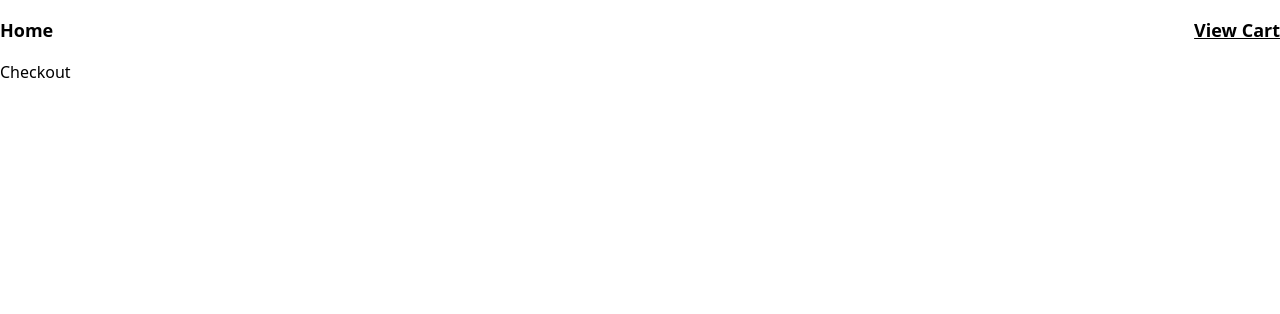
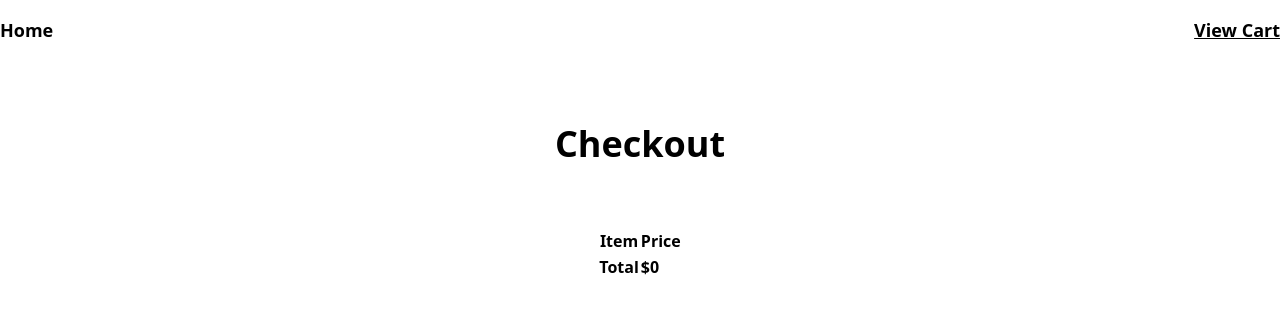
Before and after one commit to livelifedev/ecomm, a React (Create React App) app: page /checkout in a window 1280 px wide. Shown: the top 314 px of the page. Built offline with nearby package versions, Linux system fonts and the light colour scheme.

Commit message:
Add checkout page logic

```diff
--- a/src/components/Nav.tsx
+++ b/src/components/Nav.tsx
@@ -1,18 +1,11 @@
 import { useState } from 'react';
 import { Link } from 'react-router-dom';
 import { ItemType } from '../types';
+import { getCartItems } from '../utils';
 
 const Nav = () => {
   const [showCart, setShowCart] = useState(false);
   const [items, setItems] = useState([] as ItemType[]);
-
-  function getCartItems() {
-    const cart = localStorage.getItem('cart');
-
-    if (cart) {
-      setItems(JSON.parse(cart));
-    }
-  }
 
   return (
     <>
@@ -23,7 +16,7 @@ const Nav = () => {
         <button
           className="text-lg font-bold underline py-4"
           onClick={() => {
-            getCartItems();
+            setItems(getCartItems());
             setShowCart(!showCart);
           }}
         >
--- /dev/null
+++ b/src/utils/index.ts
@@ -0,0 +1,9 @@
+export function getCartItems(): [] {
+  const cart = localStorage.getItem('cart');
+
+  if (cart) {
+    return JSON.parse(cart);
+  }
+
+  return [];
+}
--- a/src/views/Checkout.tsx
+++ b/src/views/Checkout.tsx
@@ -1,7 +1,42 @@
+import { ItemType } from '../types';
+import { getCartItems } from '../utils';
+
 const Checkout = () => {
+  const items = getCartItems() as ItemType[];
+
+  function calculateTotal(cart: ItemType[]): number {
+    return cart.reduce((prev, curr) => {
+      return prev + curr.price;
+    }, 0);
+  }
+
   return (
     <div className="checkout">
-      <h1>Checkout</h1>
+      <h1 className="font-bold text-4xl text-center my-16">Checkout</h1>
+      <table className="table-auto mx-auto">
+        <thead>
+          <tr>
+            <th>Item</th>
+            <th>Price</th>
+          </tr>
+        </thead>
+        <tbody>
+          {items.map((item, i) => (
+            <tr key={`${item.id}${i}`}>
+              <td className="border px-4 py-2 font-medium">{item.title}</td>
+              <td className="border px-4 py-2 font-medium">
+                ${item.price.toFixed(2)}
+              </td>
+            </tr>
+          ))}
+        </tbody>
+        <tfoot>
+          <tr>
+            <td className="font-bold">Total</td>
+            <td className="font-bold">${calculateTotal(items)}</td>
+          </tr>
+        </tfoot>
+      </table>
     </div>
   );
 };
```
